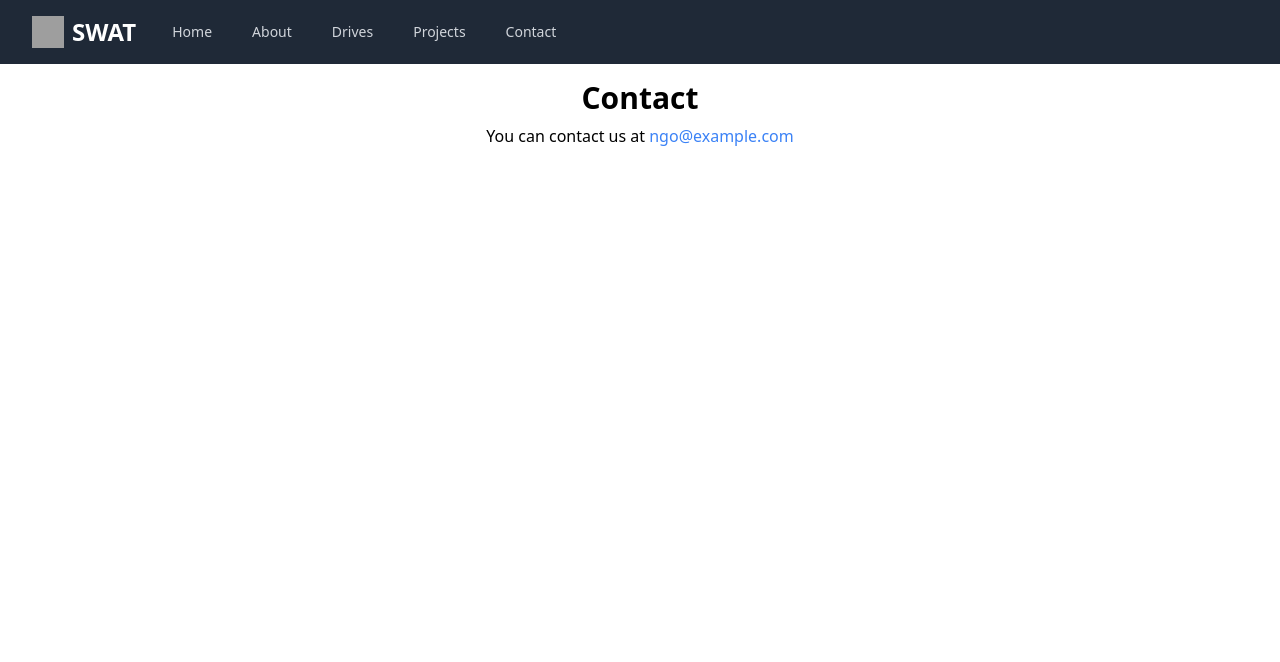
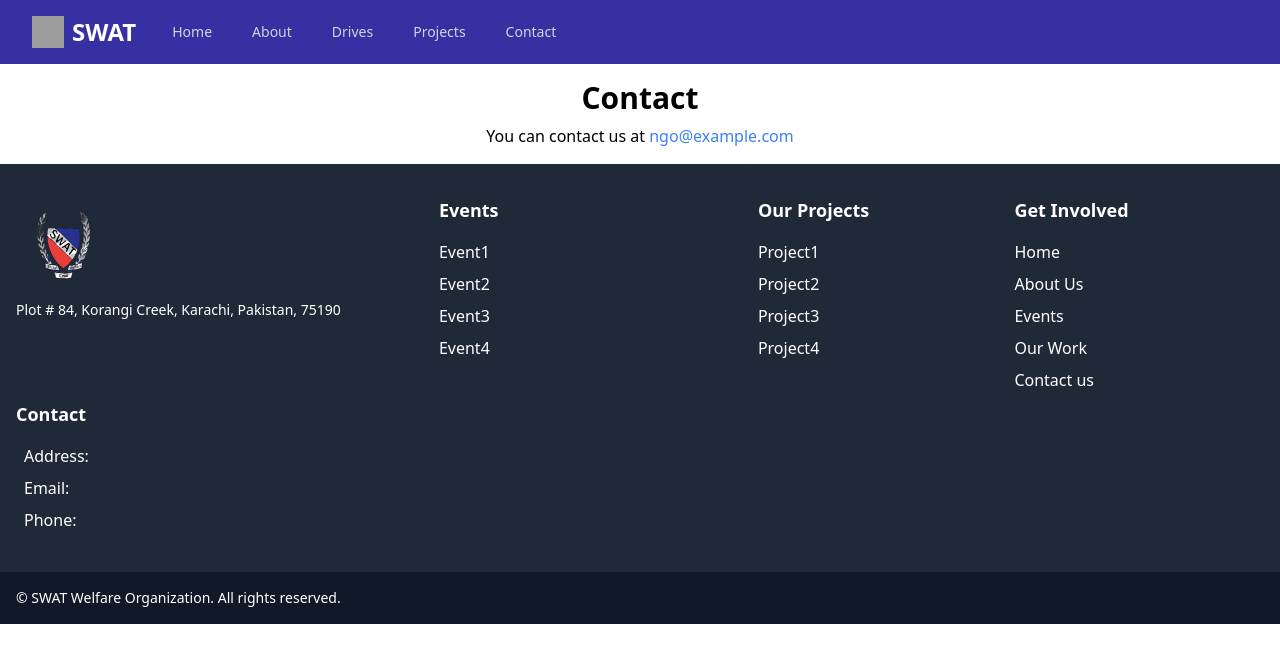
Before and after one commit to NisarSyed/swat-client, a React (Vite) app: page /contact in a window 1280 px wide. Shown: the top 662 px of the page. Built offline with nearby package versions, Linux system fonts and the light colour scheme; grey boxes are pictures that could not be loaded.

Commit message:
Implemented footer and contact us

```diff
--- a/src/App.jsx
+++ b/src/App.jsx
@@ -5,6 +5,7 @@ import About from "./pages/About";
 import Drives from "./pages/Drives";
 import Projects from "./pages/Projects";
 import Contact from "./pages/Contact";
+import Footer from "./components/Footer";
 
 function App() {
   return (
@@ -17,7 +18,10 @@ function App() {
           <Route path="/drives" element={<Drives />} />
           <Route path="/projects" element={<Projects />} />
           <Route path="/contact" element={<Contact />} />
+
         </Routes>
+        <Footer />
+
       </div>
     </Router>
   );
--- /dev/null
+++ b/src/components/Footer.jsx
@@ -0,0 +1,101 @@
+import React from 'react';
+
+
+// Data array objects
+const footerData = {
+  description: "Plot # 84, Korangi Creek, Karachi, Pakistan, 75190",
+  events: [
+    { title: "Event1", link: "#" },
+    { title: "Event2", link: "#" },
+    { title: "Event3", link: "#" },
+    { title: "Event4", link: "#" }
+  ],
+  ourWork: [
+    { id:1,title: "Project1", link: "#" },
+    { id:2,title: "Project2", link: "#" },
+    { id:3,title: "Project3", link: "#" },
+    { id:4,title: "Project4", link: "#" }
+  ],
+  getInvolved: [
+    { id:1, title: "Home", link: "#" },
+    { id:2, title: "About Us", link: "#" },
+    { id:3, title: "Events", link: "#" },
+    { id:4, title: "Our Work", link: "#" },
+    { id:5, title: "Contact us", link: "#" },
+  ],
+  contact: {
+    address: "",
+    email: "",
+    phone: ""
+  }
+};
+
+const Footer = () => {
+  return (
+    <footer className="bg-gray-800 text-white">
+      {/* Upper Footer Section */}
+      <div className="container mx-auto px-4 py-8">
+        <div className="flex flex-wrap justify-between">
+          {/* Logo and Description */}
+          <div className="w-full md:w-1/3 mb-6 md:mb-0">
+            <img src="swat.svg" alt="Swat" className="h-25 w-24 mb-2" />
+            <p className="text-sm">{footerData.description}</p>
+          </div>
+
+          {/* Quick Links */}
+          <div className="w-full md:w-1/4 mb-6 md:mb-0">
+            <h3 className="text-lg font-semibold mb-4">Events</h3>
+            <ul>
+              {footerData.events.map((event, index) => (
+                <li key={index} className="mb-2">
+                  <a href={event.link} className="hover:text-blue-500 hover:underline">{event.title}</a>
+                </li>
+              ))}
+            </ul>
+          </div>
+
+          {/* Our Work */}
+          <div className="w-full md:w-1/5 mb-6 md:mb-0">
+            <h3 className="text-lg font-semibold mb-4">Our Projects</h3>
+            <ul>
+              {footerData.ourWork.map((work, index) => (
+                <li key={index} className="mb-2">
+                  <a href={work.link} className="hover:text-blue-500 hover:underline">{work.title}</a>
+                </li>
+              ))}
+            </ul>
+          </div>
+
+          {/* Get Involved */}
+          <div className="w-full md:w-1/5 mb-6 md:mb-0">
+            <h3 className="text-lg font-semibold mb-4">Get Involved</h3>
+            <ul>
+              {footerData.getInvolved.map((item, index) => (
+                <li key={index} className="mb-2">
+                  <a href={item.link} className="hover:text-blue-500 hover:underline">{item.title}</a>
+                </li>
+              ))}
+            </ul>
+          </div>
+
+          {/* Contact */}
+          <div className="w-full md:w-1/5">
+            <h3 className="text-lg font-semibold mb-4">Contact</h3>
+            <p className="mb-2"><i className="fas fa-map-marker-alt mr-2"></i>Address: {footerData.contact.address}</p>
+            <p className="mb-2"><i className="fas fa-envelope mr-2"></i>Email: {footerData.contact.email}</p>
+            <p className="mb-2"><i className="fas fa-phone mr-2"></i>Phone: {footerData.contact.phone}</p>
+          </div>
+        </div>
+      </div>
+
+      {/* Lower Footer Section */}
+      <div className="bg-gray-900 py-4">
+        <div className="container mx-auto px-4 flex justify-between items-center">
+          <p className="text-sm">&copy; SWAT Welfare Organization. All rights reserved.</p>
+        </div>
+      </div>
+    </footer>
+  );
+};
+
+export default Footer;
--- a/src/components/Navbar.jsx
+++ b/src/components/Navbar.jsx
@@ -7,13 +7,13 @@ const Navbar = () => {
   const toggle = () => setIsOpen(!isOpen);
 
   return (
-    <nav className="bg-gray-800 ">
+    <nav className="bg-indigo-800">
       <div className="max-w-7xl mx-auto px-2 sm:px-6 lg:px-8">
         <div className="relative flex items-center justify-between h-16">
           <div className="absolute inset-y-0 left-0 flex items-center sm:hidden">
             <button
               onClick={toggle}
-              className="inline-flex items-center justify-center p-2 rounded-md text-gray-400 hover:text-white hover:bg-gray-700 focus:outline-none focus:ring-2 focus:ring-inset focus:ring-white"
+              className="inline-flex items-center justify-center p-2 rounded-md text-gray-400 hover:text-white hover:bg-indigo-700 focus:outline-none focus:ring-2 focus:ring-inset focus:ring-white"
               aria-expanded="false"
             >
               <span className="sr-only">Open main menu</span>
@@ -98,7 +98,7 @@ const Navbar = () => {
         </div>
       </div>
       <div className={`${isOpen ? "block" : "hidden"} sm:hidden`}>
-        <div className="px-2 pt-2 pb-3 space-y-1">
+        <div className="px-2 pt-2 pb-3 space-y-1 color-white">
           <Link
             to="/"
             className="text-gray-300 hover:bg-gray-700 hover:text-white block px-3 py-2 rounded-md text-base font-medium"
--- a/src/pages/About.jsx
+++ b/src/pages/About.jsx
@@ -1,16 +1,102 @@
-const About = () => {
+import React from 'react';
+
+// Data object arrays
+const sidebarLinks = [
+  { href: "/about", text: "About Us" },
+  { href: "/contact", text: "Contact us" },
+];
+
+const officeInfo = [
+  {
+    name: "Pakistan Office",
+    details: [
+      { icon: "fas fa-map-marker-alt", text: "Plot # 84, Korangi Creek, Karachi,Pakistan, 75190" },
+      { icon: "fas fa-phone", text: "92-21-3663-1330" },
+      { icon: "far fa-clock", text: "Mon-Sat 9am - 5pm" },
+    ],
+  },
+];
+
+const formFields = [
+  { name: "name", type: "text", placeholder: "Name" },
+  { name: "email", type: "email", placeholder: "Email" },
+  { name: "phone", type: "tel", placeholder: "Phone" },
+  { name: "subject", type: "text", placeholder: "Subject" },
+];
+
+const AboutUs = () => {
   return (
-    <>
-      <h1 className="text-3xl font-bold">About Us</h1>
-      <p className="mt-4">
-        Lorem ipsum dolor sit amet, consectetur adipiscing elit. Nulla quam
-        velit, vulputate eu pharetra nec, mattis ac neque. Duis vulputate
-        commodo lectus, ac blandit elit tincidunt id. Sed rhoncus, tortor sed
-        eleifend tristique, tortor mauris molestie elit, et luctus enim justo
-        nec erat. Aliquam erat volutpat. Curabitur convallis.
-      </p>
-    </>
+    <div className="bg-white">
+      {/* Hero Section */}
+      <div className="relative h-64 bg-gray-800">
+        <img
+          src="/path-to-your-hero-image.jpg"
+          alt="Children smiling"
+          className="w-full h-full object-cover opacity-30"
+        />
+        <h1 className="absolute top-1/2 left-10 transform -translate-y-1/2 text-5xl font-bold text-white">
+          Contact us
+        </h1>
+      </div>
+
+      {/* Main Content */}
+      <div className="container mx-auto px-4 py-8">
+        <div className="flex flex-wrap -mx-4">
+          {/* Left Sidebar */}
+          <div className="w-full md:w-1/4 px-4 mb-8">
+            <div className="bg-orange-500 rounded-t-lg">
+              <h2 className="text-white text-xl font-semibold p-4">About us</h2>
+            </div>
+            <ul className="bg-gray-100 rounded-b-lg">
+              {sidebarLinks.map((link, index) => (
+                <li key={index} className="p-4 hover:bg-gray-200">
+                  <a href={link.href}>{link.text}</a>
+                </li>
+              ))}
+            </ul>
+          </div>
+
+          {/* Main Content Area */}
+          <div className="w-full md:w-3/4 px-4">
+            <div className="flex flex-wrap -mx-4">
+              {officeInfo.map((office, index) => (
+                <div key={index} className="w-full md:w-1/2 px-4 mb-8">
+                  <h2 className="text-2xl font-semibold mb-4">{office.name}</h2>
+                  {office.details.map((detail, detailIndex) => (
+                    <p key={detailIndex} className="mb-2">
+                      <i className={`${detail.icon} mr-2`}></i>{detail.text}
+                    </p>
+                  ))}
+                </div>
+              ))}
+            </div>
+
+            {/* Contact Form */}
+            <form className="bg-gray-100 p-6 rounded-lg">
+              <h2 className="text-2xl font-semibold mb-4">Contact us</h2>
+              <div className="flex flex-wrap -mx-2 mb-4">
+                {formFields.map((field, index) => (
+                  <div key={index} className="w-full md:w-1/2 px-2 mb-4">
+                    <input
+                      type={field.type}
+                      placeholder={field.placeholder}
+                      className="w-full p-2 rounded border"
+                    />
+                  </div>
+                ))}
+              </div>
+              <div className="mb-4">
+                <textarea placeholder="Message" rows="5" className="w-full p-2 rounded border"></textarea>
+              </div>
+              <button type="submit" className="bg-orange-500 text-white px-4 py-2 rounded hover:bg-orange-600">
+                Submit
+              </button>
+            </form>
+          </div>
+        </div>
+      </div>
+    </div>
   );
 };
 
-export default About;
+export default AboutUs;
--- a/src/pages/Projects.jsx
+++ b/src/pages/Projects.jsx
@@ -1,34 +1,49 @@
-const Projects = () => {
+import React from 'react';
+
+const Project = ({ title, description, image }) => (
+  <div className="bg-white p-4 rounded-lg shadow-md">
+    <img src={image} alt={title} className="w-full h-48 object-cover mb-4 rounded" />
+    <h3 className="text-xl font-bold text-orange-500 mb-2">{title}</h3>
+    <p className="text-gray-700 mb-4">{description}</p>
+    <button className="bg-orange-500 text-white px-4 py-2 rounded hover:bg-orange-600">
+      Donate Now
+    </button>
+  </div>
+);
+
+const ProjectSlider = () => {
+  const projects = [
+    {
+      title: "CLEAN DRINKING WATER PROJECT",
+      description: "IFTA Welfare Trust proposed to install a RO Plant in Orangi to supply clean, filtered, drinkable, & bottled water to already 909 needy families free of cost, 5049 beneficiaries.",
+      image: "path_to_water_image.jpg"
+    },
+    {
+      title: "HIGHER EDUCATION SUPPORT PROGRAM",
+      description: "IFTA Welfare Trust is also providing financial aid in the Higher Education Sector for deserving students /candidates with funds & scholarships opportunities for fulfillment of their academic needs.",
+      image: "path_to_education_image.jpg"
+    },
+    {
+      title: "EARTHQUAKE RELIEF EFFORT – GILGIT BALTISTAN",
+      description: "IFTA Welfare Trust was first to reach Earthquake Affected areas. The first shipment is consisted of Cooked Food, Tents, Blankets & daily used items.",
+      image: "path_to_relief_image.jpg"
+    }
+  ];
+
   return (
-    <>
-      <div className="container mx-auto">
-        <h1 className="text-4xl font-bold text-center my-8">Projects</h1>
-        <div className="grid grid-cols-1 md:grid-cols-2 lg:grid-cols-3 gap-4">
-          <div className="bg-white p-4 rounded-md shadow-md">
-            <h2 className="text-xl font-bold">Project 1</h2>
-            <p className="mt-2">
-              Lorem ipsum dolor sit amet, consectetur adipiscing elit. Aliquam
-              sit amet purus urna. Sed nec risus vel mi ultrices bibendum.
-            </p>
-          </div>
-          <div className="bg-white p-4 rounded-md shadow-md">
-            <h2 className="text-xl font-bold">Project 2</h2>
-            <p className="mt-2">
-              Lorem ipsum dolor sit amet, consectetur adipiscing elit. Aliquam
-              sit amet purus urna. Sed nec risus vel mi ultrices bibendum.
-            </p>
-          </div>
-          <div className="bg-white p-4 rounded-md shadow-md">
-            <h2 className="text-xl font-bold">Project 3</h2>
-            <p className="mt-2">
-              Lorem ipsum dolor sit amet, consectetur adipiscing elit. Aliquam
-              sit amet purus urna. Sed nec risus vel mi ultrices bibendum.
-            </p>
-          </div>
-        </div>
+    <div className="bg-gray-100 p-8">
+      <h2 className="text-3xl font-bold mb-6">OUR PROJECT</h2>
+      <div className="grid grid-cols-1 md:grid-cols-3 gap-6">
+        {projects.map((project, index) => (
+          <Project key={index} {...project} />
+        ))}
       </div>
-    </>
+      <div className="flex justify-end mt-4">
+        <button className="bg-gray-800 text-white p-2 mx-1 rounded">&lt;</button>
+        <button className="bg-gray-800 text-white p-2 mx-1 rounded">&gt;</button>
+      </div>
+    </div>
   );
 };
 
-export default Projects;
+export default ProjectSlider;
```
